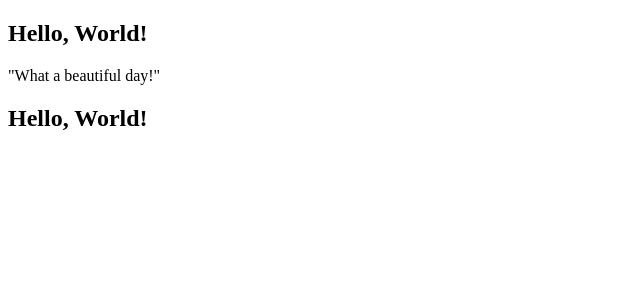
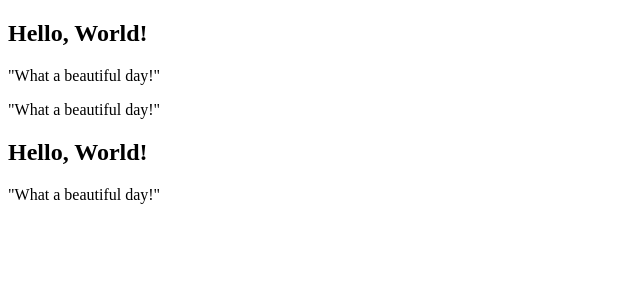
Before and after one commit to SalazarWilmer/EjerciciosDevelhope, a React (Vite) app in the folder REACT-WILMER/proyecto-vite/vite-project/: page / in a window 1280 px wide. Shown: the top 300 px of the page, without its empty margins (0-640 px from the left). Built offline with nearby package versions, Linux system fonts and the light colour scheme.

Commit message:
Ejercicio components 14

```diff
--- a/REACT-WILMER/proyecto-vite/vite-project/src/Ejercicios/Hello.jsx
+++ b/REACT-WILMER/proyecto-vite/vite-project/src/Ejercicios/Hello.jsx
@@ -1,8 +1,9 @@
+import Message from "./Message";
 function Hello() {
   return (
     <div>
       <h2>Hello, World!</h2>
-
+    <Message/>
     </div>
   );
 }
```
